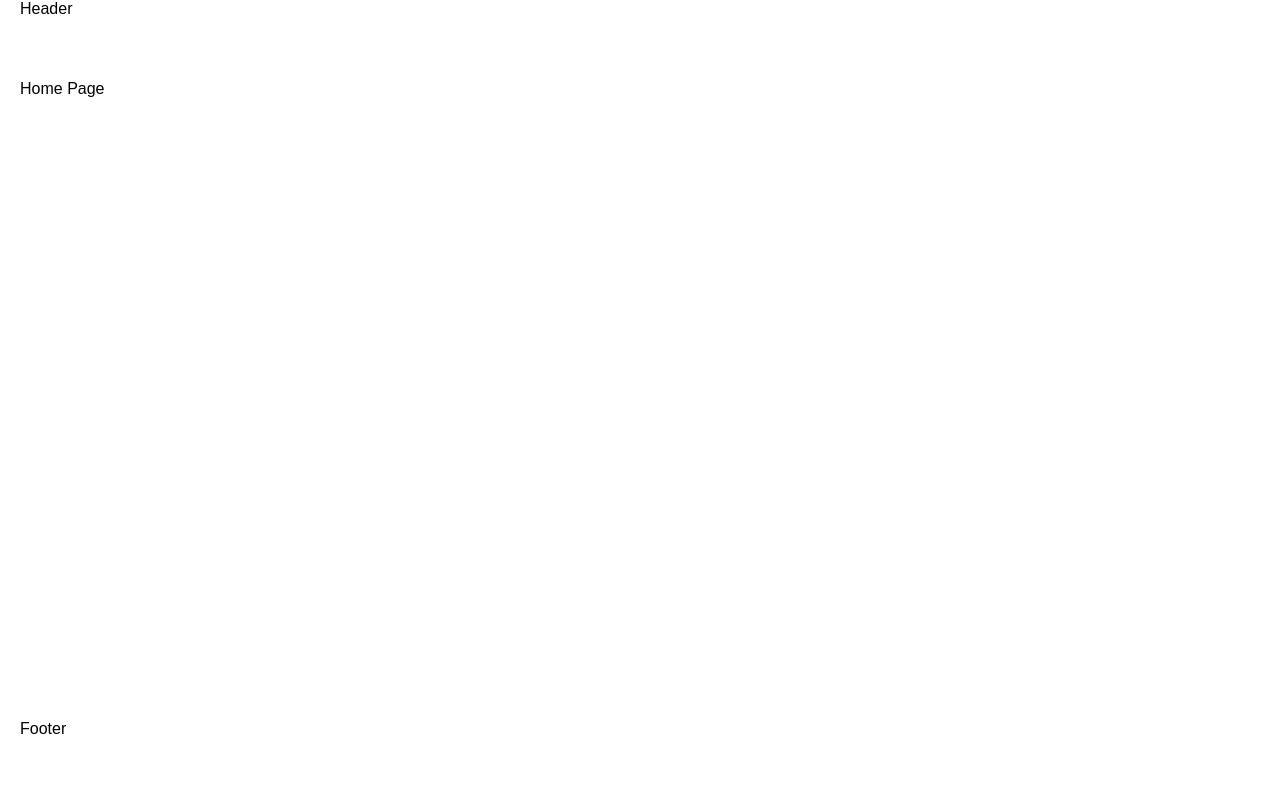
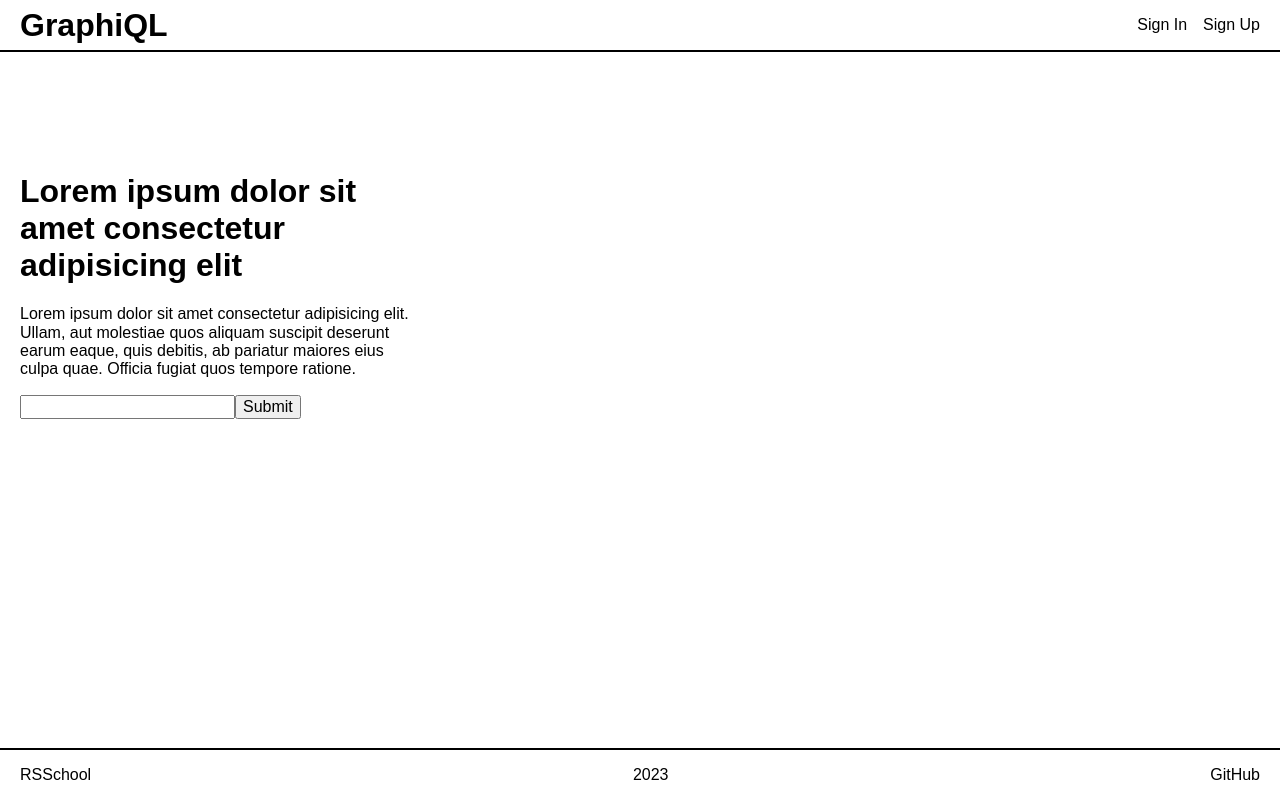
Before and after one commit to likurg42/graphiql, a React (Vite) app: page / in a window 1280 px wide. Built offline with nearby package versions, Linux system fonts and the light colour scheme.

Commit message:
feat: stayled pages

```diff
--- a/src/components/Content.tsx
+++ b/src/components/Content.tsx
@@ -1,7 +1,7 @@
 import styled from 'styled-components';
 
 const Content = styled.main`
-  min-height: calc(100vh - 80px - 80px);
+  min-height: calc(100vh - 52px - 52px);
   padding: 0 20px;
 `;
 
--- a/src/components/Footer.tsx
+++ b/src/components/Footer.tsx
@@ -3,10 +3,22 @@ import styled from 'styled-components';
 const Wrapper = styled.footer`
   display: flex;
   justify-content: space-between;
-  height: 80px;
+  align-items: center;
+  height: 50px;
   padding: 0 20px;
+  border-top: solid black 2px;
 `;
 
-const Footer = () => <Wrapper>Footer</Wrapper>;
+const SchoolLogo = styled.div``;
+
+const GitLogo = styled.div``;
+
+const Footer = () => (
+  <Wrapper>
+    <SchoolLogo>RSSchool</SchoolLogo>
+    <div>2023</div>
+    <GitLogo>GitHub</GitLogo>
+  </Wrapper>
+);
 
 export default Footer;
--- a/src/components/Header.tsx
+++ b/src/components/Header.tsx
@@ -1,12 +1,38 @@
 import styled from 'styled-components';
+import { Link } from 'react-router-dom';
 
 const Wrapper = styled.header`
   display: flex;
   justify-content: space-between;
-  height: 80px;
+  align-items: center;
+  height: 50px;
   padding: 0 20px;
+  border-bottom: solid 2px black;
 `;
 
-const Header = () => <Wrapper>Header</Wrapper>;
+const Logo = styled.h1``;
+
+const Nav = styled.nav`
+  display: flex;
+  gap: 1rem;
+`;
+
+const StyledLink = styled(Link)`
+  text-decoration: none;
+  color: black;
+  &:hover {
+    color: darkgoldenrod;
+  }
+`;
+
+const Header = () => (
+  <Wrapper>
+    <Logo>GraphiQL</Logo>
+    <Nav>
+      <StyledLink to="/auth">Sign In</StyledLink>
+      <StyledLink to="/auth">Sign Up</StyledLink>
+    </Nav>
+  </Wrapper>
+);
 
 export default Header;
--- a/src/pages/ErrorPage/ErrorPage.tsx
+++ b/src/pages/ErrorPage/ErrorPage.tsx
@@ -1,5 +1,20 @@
+import { Link } from 'react-router-dom';
+import styled from 'styled-components';
 import Content from '../../components/Content';
 
-const ErrorPage = () => <Content>ErrorPage</Content>;
+const ErrorContent = styled.div`
+  margin: 0 auto;
+  padding-top: 100px;
+  max-width: 150px;
+`;
+
+const ErrorPage = () => (
+  <Content>
+    <ErrorContent>
+      <h2>404 Ops</h2>
+      <Link to="/">Back to home page</Link>
+    </ErrorContent>
+  </Content>
+);
 
 export default ErrorPage;
--- a/src/pages/HomePage/HomePage.tsx
+++ b/src/pages/HomePage/HomePage.tsx
@@ -1,5 +1,24 @@
+import styled from 'styled-components';
 import Content from '../../components/Content';
+import Widget from './Widget';
 
-const HomePage = () => <Content>Home Page</Content>;
+const HomeContent = styled.div`
+  padding-top: 100px;
+  max-width: 400px;
+`;
+
+const HomePage = () => (
+  <Content>
+    <HomeContent>
+      <h1>Lorem ipsum dolor sit amet consectetur adipisicing elit</h1>
+      <p>
+        Lorem ipsum dolor sit amet consectetur adipisicing elit. Ullam, aut molestiae quos aliquam
+        suscipit deserunt earum eaque, quis debitis, ab pariatur maiores eius culpa quae. Officia
+        fugiat quos tempore ratione.
+      </p>
+      <Widget />
+    </HomeContent>
+  </Content>
+);
 
 export default HomePage;
--- /dev/null
+++ b/src/pages/HomePage/Widget.tsx
@@ -0,0 +1,8 @@
+const Widget = () => (
+  <form>
+    <input type="email" />
+    <input type="submit" value="Submit" />
+  </form>
+);
+
+export default Widget;
```
